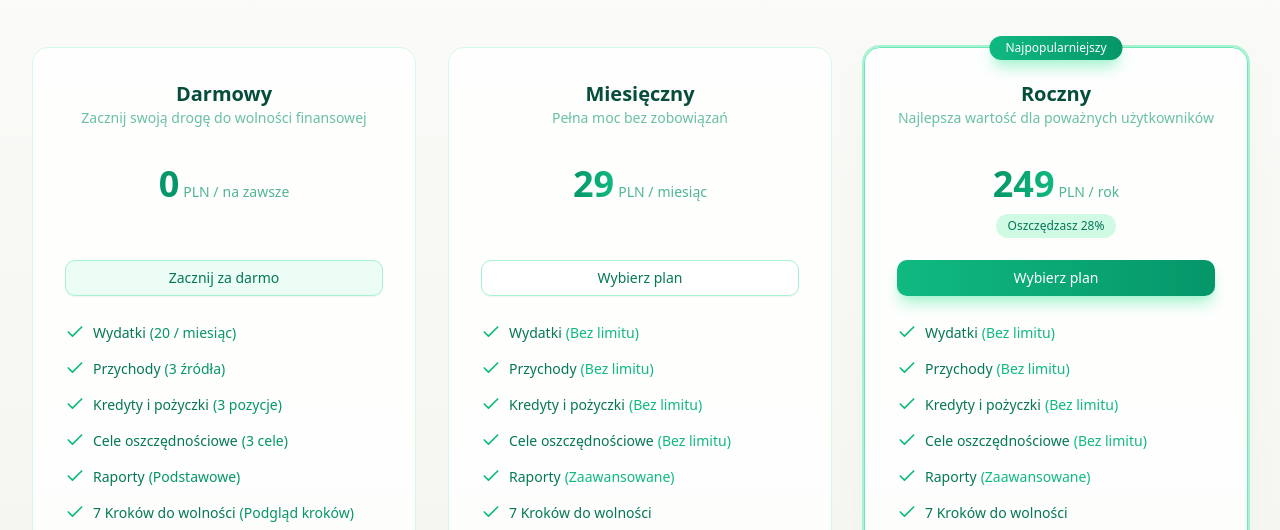
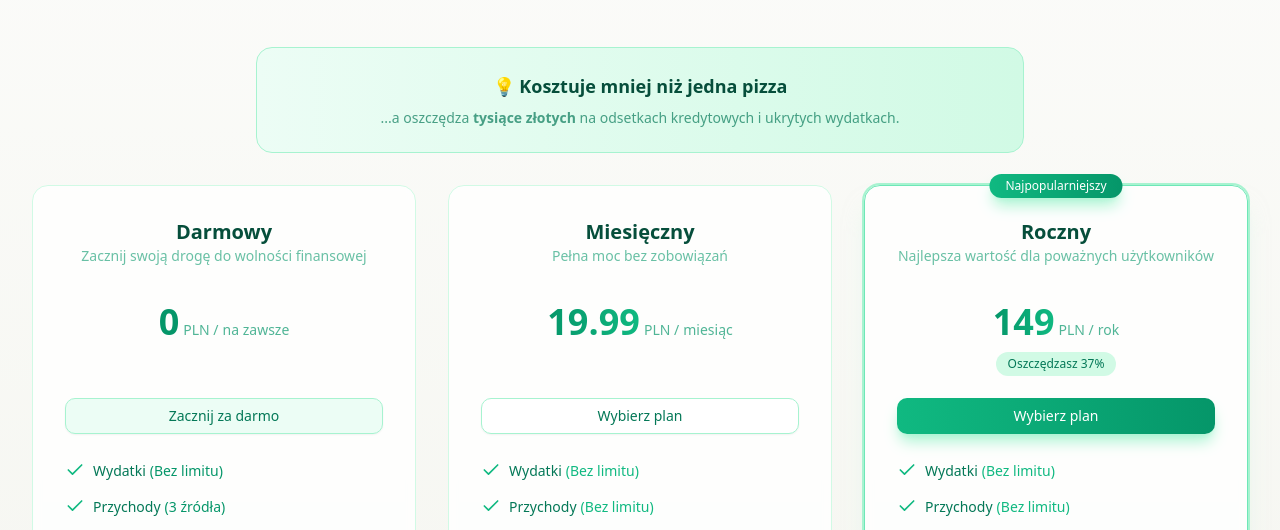
Before and after one commit to elcukro/home-budget, a Next.js app in the folder frontend/: page / in a window 1280 px wide. Shown: the part 11350-11880 px from the top of the page. Built offline with nearby package versions, Linux system fonts and the light colour scheme; no server answers.

Commit message:
feat(landing): update pricing strategy for Polish market
- Monthly: 29 PLN → 19.99 PLN (below 'coffee money' threshold)
- Yearly: 249 PLN → 149 PLN (~12.50 PLN/mo, 37% discount)
- Free plan: unlimited manual entry, zero bank sync
- Add pricing psychology anchor (pizza < debt interest savings)

```diff
--- a/frontend/src/components/landing/PricingSection.tsx
+++ b/frontend/src/components/landing/PricingSection.tsx
@@ -18,7 +18,7 @@ const plans = [
   {
     id: 'monthly',
     name: 'Miesięczny',
-    price: '29',
+    price: '19.99',
     period: 'miesiąc',
     popular: false,
     description: 'Pełna moc bez zobowiązań',
@@ -28,10 +28,10 @@ const plans = [
   {
     id: 'annual',
     name: 'Roczny',
-    price: '249',
+    price: '149',
     period: 'rok',
     popular: true,
-    savings: '28%',
+    savings: '37%',
     description: 'Najlepsza wartość dla poważnych użytkowników',
     buttonText: 'Wybierz plan',
     buttonStyle: 'primary',
@@ -85,7 +85,7 @@ interface PlanFeatures {
 
 const planFeatures: Record<string, PlanFeatures> = {
   free: {
-    expenses: '20 / miesiąc',
+    expenses: 'Bez limitu',
     income: '3 źródła',
     loans: '3 pozycje',
     savings: '3 cele',
@@ -202,6 +202,19 @@ export default function PricingSection() {
             </div>
             <p className="text-[10px] text-emerald-600/40 text-center mt-3">
               Logotypy są znakami towarowymi należącymi do ich właścicieli.
+            </p>
+          </div>
+        </div>
+
+        {/* Pricing Psychology Banner */}
+        <div className="bg-gradient-to-r from-emerald-50 to-emerald-100 border border-emerald-200 rounded-2xl p-6 mb-8 max-w-3xl mx-auto">
+          <div className="text-center">
+            <p className="text-emerald-900 font-semibold text-lg mb-2">
+              💡 Kosztuje mniej niż jedna pizza
+            </p>
+            <p className="text-emerald-700/70 text-sm">
+              ...a oszczędza <strong>tysiące złotych</strong> na odsetkach kredytowych
+              i ukrytych wydatkach.
             </p>
           </div>
         </div>
```
